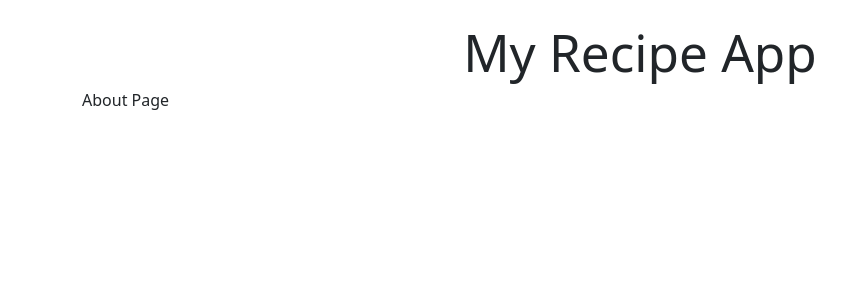
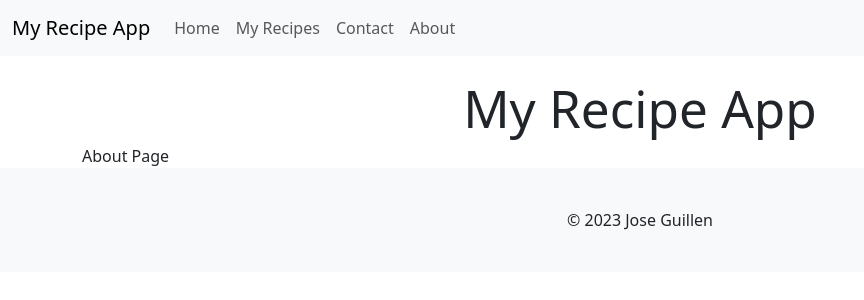
Before and after one commit to Exo-MDR-CD2000/multi-react-project, a React (Vite) app: page /about in a window 1280 px wide. Shown: the top 300 px of the page, without its empty margins (0-864 px from the left). Built offline with nearby package versions, Linux system fonts and the light colour scheme.

Commit message:
added test color to location route for testing

```diff
--- a/src/App.tsx
+++ b/src/App.tsx
@@ -5,6 +5,8 @@ import MyRecipesPage from './pages/MyRecipesPage';
 import ContactPage from './pages/ContactPage';
 import AboutPage from './pages/AboutPage';
 import ScrollBackToTop from './components/ScrollBackToTop';
+import Navbar from './components/Navbar';
+import Footer from './components/Footer';
 
 /**
  * The main App component that sets up routing for the application.
@@ -16,7 +18,9 @@ const App: React.FC = () => {
   return (
     // Wrap the entire application in the Router component to enable routing
     <Router>
-      <div className="d-flex justify-content-center">
+      <div className="d-flex flex-column">
+        {/* Include the Navbar component to provide navigation links */}
+        <Navbar />
         <div className="container mt-4">
           <h1 className="text-center">My Recipe App</h1>
           {/* Define the Routes component to specify the different routes in the application */}
@@ -33,6 +37,8 @@ const App: React.FC = () => {
           {/* Include the ScrollBackToTop component to handle scrolling behavior */}
           <ScrollBackToTop />
         </div>
+        {/* Include the Footer component to provide footer content */}
+        <Footer />
       </div>
     </Router>
   );
--- a/src/components/Footer.tsx
+++ b/src/components/Footer.tsx
@@ -1 +1,21 @@
-// create bootstrap footer here
+import React from 'react';
+// create bootstrap footer here and do not use react-bootstrap dependency. regular bootstrap is fine.
+
+/**
+ * The Footer component that provides footer content.
+ *
+ * @returns {JSX.Element} The rendered Footer component.
+ */
+const Footer: React.FC = () => {
+  return (
+    <footer className="bg-light text-center text-lg-start">
+      <div className="container p-4">
+        <div className="text-center p-3">
+          © 2023 Jose Guillen
+        </div>
+      </div>
+    </footer>
+  );
+};
+
+export default Footer;
--- a/src/components/Navbar.tsx
+++ b/src/components/Navbar.tsx
@@ -1 +1,39 @@
+import React from 'react';
+import { Link } from 'react-router-dom';
 // create navbar without using react bootstrap dependency. regular bootstrap is fine.
+
+/**
+ * The Navbar component that provides navigation links to different pages.
+ *
+ * @returns {JSX.Element} The rendered Navbar component.
+ */
+const Navbar: React.FC = () => {
+  return (
+    <nav className="navbar navbar-expand-lg navbar-light bg-light">
+      <div className="container-fluid">
+        <Link className="navbar-brand" to="/">My Recipe App</Link>
+        <button className="navbar-toggler" type="button" data-bs-toggle="collapse" data-bs-target="#navbarNav" aria-controls="navbarNav" aria-expanded="false" aria-label="Toggle navigation">
+          <span className="navbar-toggler-icon"></span>
+        </button>
+        <div className="collapse navbar-collapse" id="navbarNav">
+          <ul className="navbar-nav">
+            <li className="nav-item">
+              <Link className="nav-link" to="/">Home</Link>
+            </li>
+            <li className="nav-item">
+              <Link className="nav-link" to="/my-recipes">My Recipes</Link>
+            </li>
+            <li className="nav-item">
+              <Link className="nav-link" to="/contact">Contact</Link>
+            </li>
+            <li className="nav-item">
+              <Link className="nav-link" to="/about">About</Link>
+            </li>
+          </ul>
+        </div>
+      </div>
+    </nav>
+  );
+};
+
+export default Navbar;
--- a/src/css/App.css
+++ b/src/css/App.css
@@ -1,3 +1,7 @@
+.location-route-test {
+  color: red;
+}
+
 .card-wrapper {
   transition: transform 0.3s ease, box-shadow 0.3s ease;
 }
--- a/src/css/App.min.css
+++ b/src/css/App.min.css
@@ -1 +1 @@
-.card-wrapper{transition:transform .3s ease,box-shadow .3s ease}.card-wrapper:hover{transform:scale(1.02);box-shadow:0 4px 8px rgba(0,0,0,.2)}#scrollToTop{border-radius:50%;width:50px;height:50px;display:flex;align-items:center;justify-content:center;font-size:24px;transition:opacity .3s ease-in-out,visibility .3s ease-in-out;opacity:0;visibility:hidden}#scrollToTop.visible{opacity:1;visibility:visible}/*# sourceMappingURL=App.min.css.map */
+.location-route-test{color:red}.card-wrapper{transition:transform .3s ease,box-shadow .3s ease}.card-wrapper:hover{transform:scale(1.02);box-shadow:0 4px 8px rgba(0,0,0,.2)}#scrollToTop{border-radius:50%;width:50px;height:50px;display:flex;align-items:center;justify-content:center;font-size:24px;transition:opacity .3s ease-in-out,visibility .3s ease-in-out;opacity:0;visibility:hidden}#scrollToTop.visible{opacity:1;visibility:visible}/*# sourceMappingURL=App.min.css.map */
--- a/src/pages/HomePage.tsx
+++ b/src/pages/HomePage.tsx
@@ -102,7 +102,7 @@ const HomePage: React.FC = () => {
   return (
     <div>
       {/* Display a message if the user is on the Home Page (testing purposes) */}
-      {location.pathname === '/' && <div>You are on the Home Page</div>}
+      {location.pathname === '/' && <div className="location-route-test">You are on the Home Page</div>}
       <div className="row">
         <div className="col-12">
           {/* Render the RecipeForm component to add a new recipe */}
--- a/src/scss/App.scss
+++ b/src/scss/App.scss
@@ -1,3 +1,7 @@
+.location-route-test {
+  color: red;
+}
+
 .card-wrapper {
   transition: transform 0.3s ease, box-shadow 0.3s ease;
 
```
Also changed, not shown: 2 other files (tests, documents, lock files or other folders).
